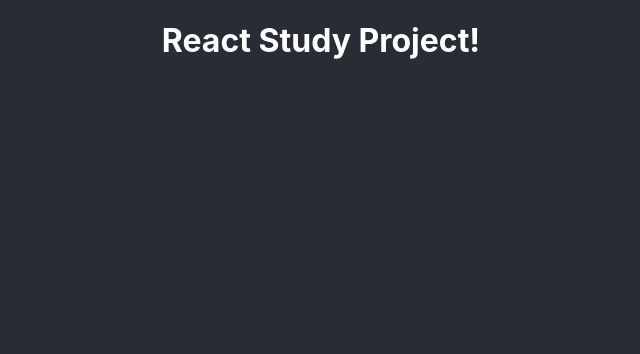
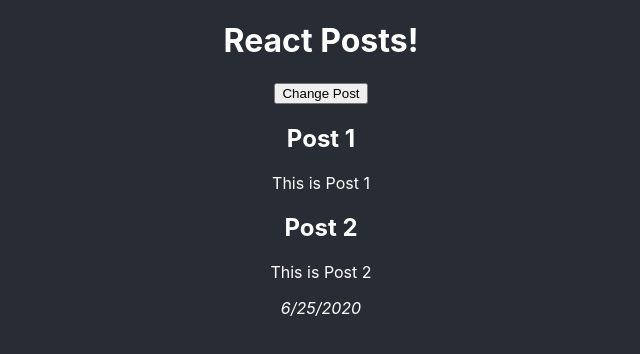
Before and after one commit to federico-allegrini/react-study-project, a React (Create React App) app: page / in a window 1280 px wide. Shown: the top 354 px of the page, without its empty margins (319-959 px from the left). Built offline with nearby package versions, Linux system fonts and the light colour scheme.

Commit message:
Base features & syntax - Component basics, JSX, functional and stateful components, props (children), state, handling events, setState

```diff
--- a/src/App.js
+++ b/src/App.js
@@ -1,12 +1,43 @@
-import React from "react";
+import React, { Component } from "react";
 import "./App.css";
+import Post from "./Post/Post";
 
-function App() {
-  return (
-    <div className="App">
-      <h1>React Study Project!</h1>
-    </div>
-  );
+class App extends Component {
+  state = {
+    posts: [
+      { title: "Post 1", content: "This is Post 1" },
+      { title: "Post 2", content: "This is Post 2" },
+    ],
+    otherState: "Other",
+  };
+
+  updatePostHandler = () => {
+    this.setState({
+      posts: [
+        { title: "Post M", content: "Post Mod" },
+        { title: "Post 2", content: "This is Post 2" },
+      ],
+    });
+  };
+
+  render() {
+    return (
+      <div className="App">
+        <h1>React Posts!</h1>
+        <button onClick={this.updatePostHandler}>Change Post</button>
+        <Post
+          title={this.state.posts[0].title}
+          content={this.state.posts[0].content}
+        />
+        <Post
+          title={this.state.posts[1].title}
+          content={this.state.posts[1].content}
+        >
+          {new Date().toLocaleDateString()}
+        </Post>
+      </div>
+    );
+  }
 }
 
 export default App;
--- /dev/null
+++ b/src/Post/Post.js
@@ -0,0 +1,11 @@
+import React from "react";
+const post = (props) => (
+  <div>
+    <h2>{props.title}</h2>
+    <p>{props.content}</p>
+    <p>
+      <i>{props.children}</i>
+    </p>
+  </div>
+);
+export default post;
```
Also changed, not shown: 1 other file (tests, documents, lock files or other folders).
